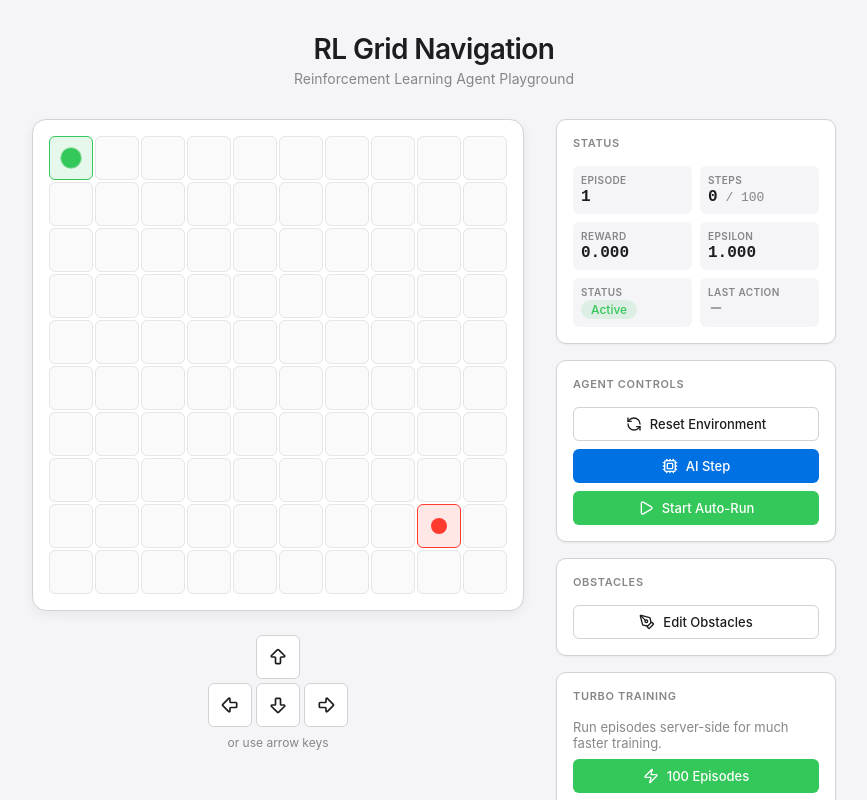
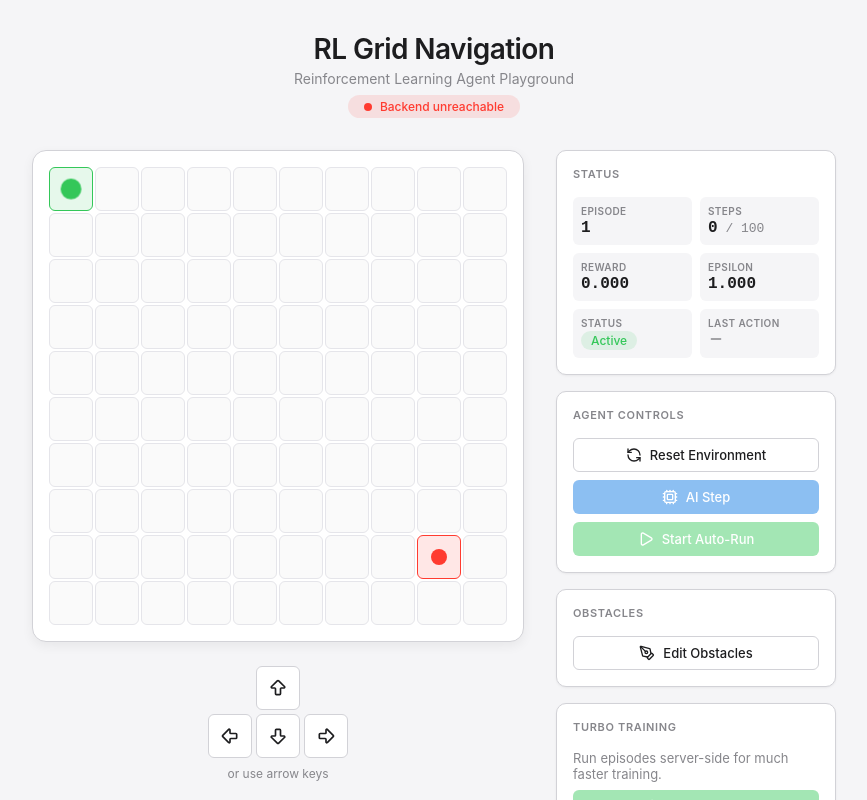
Before and after one commit to CheraHamza/RLGridNavigation, a React (Vite) app: page / in a window 1280 px wide. Shown: the top 800 px of the page, without its empty margins (206-1073 px from the left). Built offline with nearby package versions, Linux system fonts and the light colour scheme; no server answers.

Commit message:
feat: implement backend health check and status indicator in App component

```diff
--- a/src/App.jsx
+++ b/src/App.jsx
@@ -1,6 +1,6 @@
-import { useState, useEffect, useRef } from "react";
+import { useState, useEffect, useRef, useCallback } from "react";
 import { useGridWorld } from "./hooks/useGridWorld";
-import { fetchAction, trainBatch, resetAgent } from "./api/agent";
+import { fetchAction, trainBatch, resetAgent, healthCheck } from "./api/agent";
 import GridBoard from "./components/GridBoard";
 import Controls from "./components/Controls";
 import StatusPanel from "./components/StatusPanel";
@@ -42,10 +42,80 @@ export default function App() {
 	const [trainResult, setTrainResult] = useState(null);
 	const [editMode, setEditMode] = useState(false);
 
+	// Backend connection status: "connected" | "connecting" | "disconnected"
+	const [backendStatus, setBackendStatus] = useState("connecting");
+
 	const stepRef = useRef(step);
 	const resetRef = useRef(reset);
 	stepRef.current = step;
 	resetRef.current = reset;
+
+	// --- Backend health polling ---
+	const checkBackend = useCallback(async () => {
+		try {
+			await healthCheck();
+			setBackendStatus("connected");
+			return true;
+		} catch {
+			return false;
+		}
+	}, []);
+
+	useEffect(() => {
+		let cancelled = false;
+		let intervalId;
+
+		async function probe() {
+			const ok = await checkBackend();
+			if (cancelled) return;
+			if (!ok) {
+				// First failure → mark as connecting (backend may be waking up)
+				setBackendStatus((prev) =>
+					prev === "connected" ? "connecting" : prev,
+				);
+				// Retry with back-off style: try every 5 s
+				if (!intervalId) {
+					intervalId = setInterval(async () => {
+						const ok2 = await checkBackend();
+						if (ok2 && intervalId) {
+							clearInterval(intervalId);
+							intervalId = null;
+						}
+						if (!ok2) setBackendStatus("disconnected");
+					}, 5000);
+				}
+			}
+		}
+
+		// Initial probe on mount
+		probe();
+
+		// Heartbeat: check every 30 s when connected
+		const heartbeat = setInterval(() => {
+			checkBackend().then((ok) => {
+				if (!ok) {
+					setBackendStatus("disconnected");
+					// Start rapid polling
+					if (!intervalId) {
+						intervalId = setInterval(async () => {
+							setBackendStatus("connecting");
+							const ok2 = await checkBackend();
+							if (ok2 && intervalId) {
+								clearInterval(intervalId);
+								intervalId = null;
+							}
+						}, 5000);
+					}
+				}
+			});
+		}, 30000);
+
+		return () => {
+			cancelled = true;
+			clearInterval(heartbeat);
+			if (intervalId) clearInterval(intervalId);
+		};
+	}, [checkBackend]);
 
 	useEffect(() => {
 		initialize();
@@ -175,6 +245,12 @@ export default function App() {
 			<header className="app-header">
 				<h1>RL Grid Navigation</h1>
 				<p className="app-subtitle">Reinforcement Learning Agent Playground</p>
+				<div className={`backend-status backend-status--${backendStatus}`}>
+					<span className="backend-status-dot" />
+					{backendStatus === "connected" && "Backend connected"}
+					{backendStatus === "connecting" && "Waking up backend…"}
+					{backendStatus === "disconnected" && "Backend unreachable"}
+				</div>
 			</header>
 
 			<main className="app-content">
@@ -208,13 +284,18 @@ export default function App() {
 								<RefreshCcw size={16} />
 								Reset Environment
 							</button>
-							<button className="btn btn-primary" onClick={stepFromBackend}>
+							<button
+								className="btn btn-primary"
+								onClick={stepFromBackend}
+								disabled={backendStatus !== "connected"}
+							>
 								<Cpu size={16} />
 								AI Step
 							</button>
 							<button
 								className={`btn ${isAutoRunning ? "btn-danger" : "btn-accent"}`}
 								onClick={() => setIsAutoRunning(!isAutoRunning)}
+								disabled={backendStatus !== "connected"}
 							>
 								{isAutoRunning ? (
 									<>
@@ -259,7 +340,7 @@ export default function App() {
 							<button
 								className="btn btn-accent"
 								onClick={() => handleTurboTrain(100)}
-								disabled={isTraining}
+								disabled={isTraining || backendStatus !== "connected"}
 							>
 								<Zap size={16} />
 								{isTraining ? "Training..." : "100 Episodes"}
@@ -267,7 +348,7 @@ export default function App() {
 							<button
 								className="btn btn-accent"
 								onClick={() => handleTurboTrain(500)}
-								disabled={isTraining}
+								disabled={isTraining || backendStatus !== "connected"}
 							>
 								<Zap size={16} />
 								{isTraining ? "Training..." : "500 Episodes"}
@@ -275,7 +356,7 @@ export default function App() {
 							<button
 								className="btn btn-accent"
 								onClick={() => handleTurboTrain(2000)}
-								disabled={isTraining}
+								disabled={isTraining || backendStatus !== "connected"}
 							>
 								<Zap size={16} />
 								{isTraining ? "Training..." : "2000 Episodes"}
--- a/src/api/agent.js
+++ b/src/api/agent.js
@@ -1,7 +1,29 @@
 const API_URL = import.meta.env.VITE_API_URL || "http://127.0.0.1:8000";
 
+/**
+ * Wrapper around fetch that adds a timeout via AbortController.
+ * Prevents requests from hanging indefinitely on cold-start / sleeping backends.
+ */
+function fetchWithTimeout(url, options = {}, timeoutMs = 15000) {
+	const controller = new AbortController();
+	const id = setTimeout(() => controller.abort(), timeoutMs);
+	return fetch(url, { ...options, signal: controller.signal }).finally(() =>
+		clearTimeout(id),
+	);
+}
+
+/**
+ * Lightweight health check – used to detect if the backend is reachable.
+ * Short timeout (8 s for first probe, callers can override).
+ */
+export async function healthCheck(timeoutMs = 8000) {
+	const response = await fetchWithTimeout(`${API_URL}/health`, {}, timeoutMs);
+	if (!response.ok) throw new Error(`Health check failed: ${response.status}`);
+	return response.json();
+}
+
 export async function fetchAction(payload) {
-	const response = await fetch(`${API_URL}/act`, {
+	const response = await fetchWithTimeout(`${API_URL}/act`, {
 		method: "POST",
 		headers: { "Content-Type": "application/json" },
 		body: JSON.stringify(payload),
@@ -15,12 +37,12 @@ export async function fetchAction(payload) {
 }
 
 export async function fetchModels() {
-	const response = await fetch(`${API_URL}/models`);
+	const response = await fetchWithTimeout(`${API_URL}/models`);
 	return response.json();
 }
 
 export async function saveModel(name, environment = {}) {
-	await fetch(`${API_URL}/models`, {
+	await fetchWithTimeout(`${API_URL}/models`, {
 		method: "POST",
 		headers: { "Content-Type": "application/json" },
 		body: JSON.stringify({ name, environment }),
@@ -28,18 +50,20 @@ export async function saveModel(name, environment = {}) {
 }
 
 export async function loadModel(id) {
-	const response = await fetch(`${API_URL}/models/${id}/load`, {
+	const response = await fetchWithTimeout(`${API_URL}/models/${id}/load`, {
 		method: "POST",
 	});
 	return response.json();
 }
 
 export async function deleteModel(id) {
-	await fetch(`${API_URL}/models/${id}`, { method: "DELETE" });
+	await fetchWithTimeout(`${API_URL}/models/${id}`, { method: "DELETE" });
 }
 
 export async function resetAgent() {
-	const response = await fetch(`${API_URL}/reset`, { method: "POST" });
+	const response = await fetchWithTimeout(`${API_URL}/reset`, {
+		method: "POST",
+	});
 	if (!response.ok) {
 		throw new Error(`Backend error: ${response.status}`);
 	}
@@ -47,11 +71,16 @@ export async function resetAgent() {
 }
 
 export async function trainBatch(episodes = 500, obstacles = []) {
-	const response = await fetch(`${API_URL}/train`, {
-		method: "POST",
-		headers: { "Content-Type": "application/json" },
-		body: JSON.stringify({ episodes, obstacles }),
-	});
+	// Training can be slow for many episodes — use a generous timeout (5 min)
+	const response = await fetchWithTimeout(
+		`${API_URL}/train`,
+		{
+			method: "POST",
+			headers: { "Content-Type": "application/json" },
+			body: JSON.stringify({ episodes, obstacles }),
+		},
+		300000,
+	);
 
 	if (!response.ok) {
 		throw new Error(`Backend error: ${response.status}`);
--- a/src/styles/main.css
+++ b/src/styles/main.css
@@ -88,6 +88,64 @@ body {
 	font-size: 0.875rem;
 	color: var(--color-text-secondary);
 	margin-top: var(--space-xs);
+}
+
+/* ======================== Backend Status Indicator ======================== */
+.backend-status {
+	display: inline-flex;
+	align-items: center;
+	gap: var(--space-sm);
+	margin-top: var(--space-sm);
+	padding: var(--space-xs) var(--space-md);
+	border-radius: 100px;
+	font-size: 0.75rem;
+	font-weight: 500;
+	transition: all var(--ease-normal);
+}
+
+.backend-status-dot {
+	width: 8px;
+	height: 8px;
+	border-radius: 50%;
+	flex-shrink: 0;
+}
+
+.backend-status--connected {
+	background: var(--color-success-soft);
+	color: var(--color-success);
+}
+
+.backend-status--connected .backend-status-dot {
+	background-color: var(--color-success);
+}
+
+.backend-status--connecting {
+	background: rgba(255, 179, 0, 0.12);
+	color: #e6a200;
+}
+
+.backend-status--connecting .backend-status-dot {
+	background-color: #ffb300;
+	animation: blink 1.2s ease-in-out infinite;
+}
+
+.backend-status--disconnected {
+	background: var(--color-danger-soft);
+	color: var(--color-danger);
+}
+
+.backend-status--disconnected .backend-status-dot {
+	background-color: var(--color-danger);
+}
+
+@keyframes blink {
+	0%,
+	100% {
+		opacity: 1;
+	}
+	50% {
+		opacity: 0.3;
+	}
 }
 
 .app-content {
```
